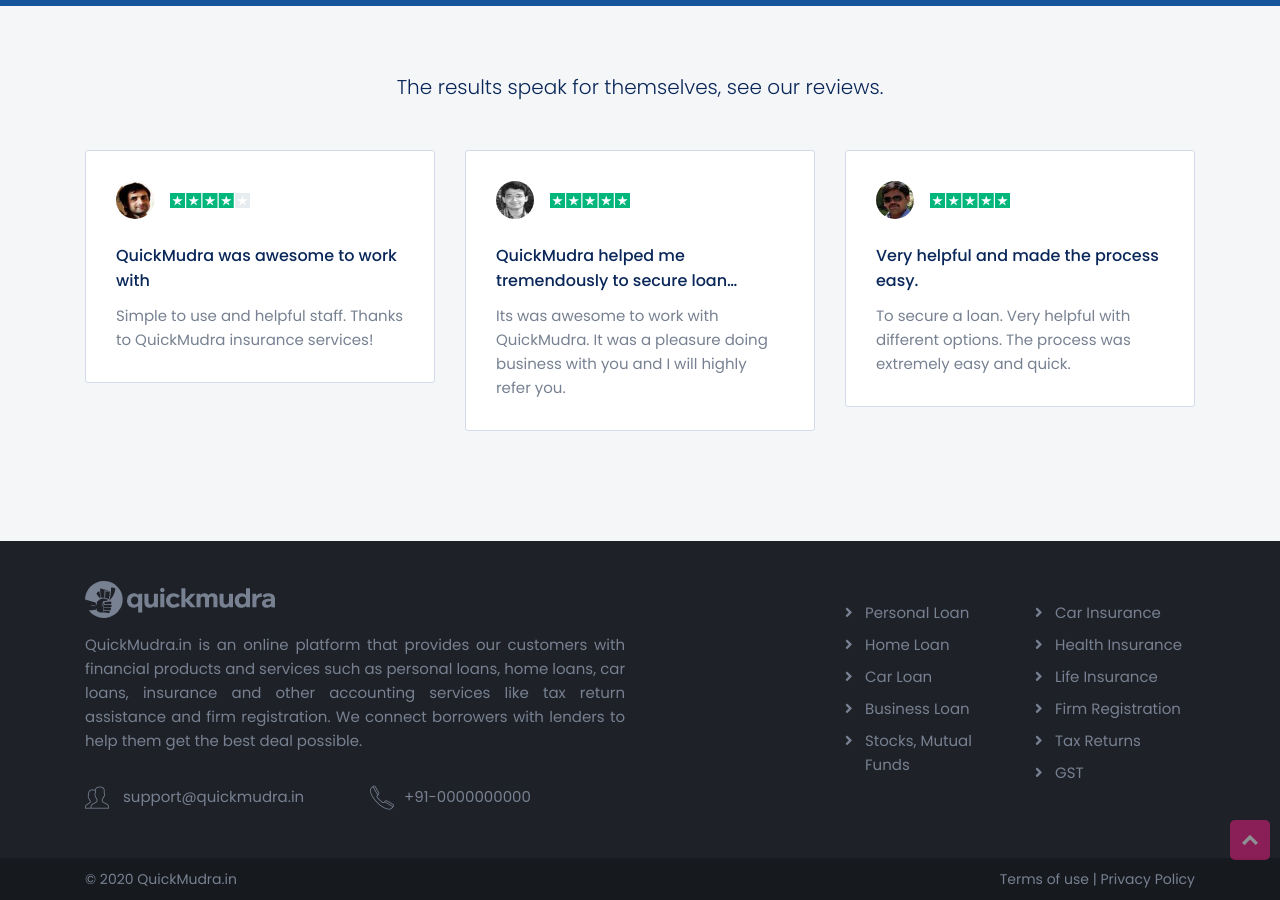
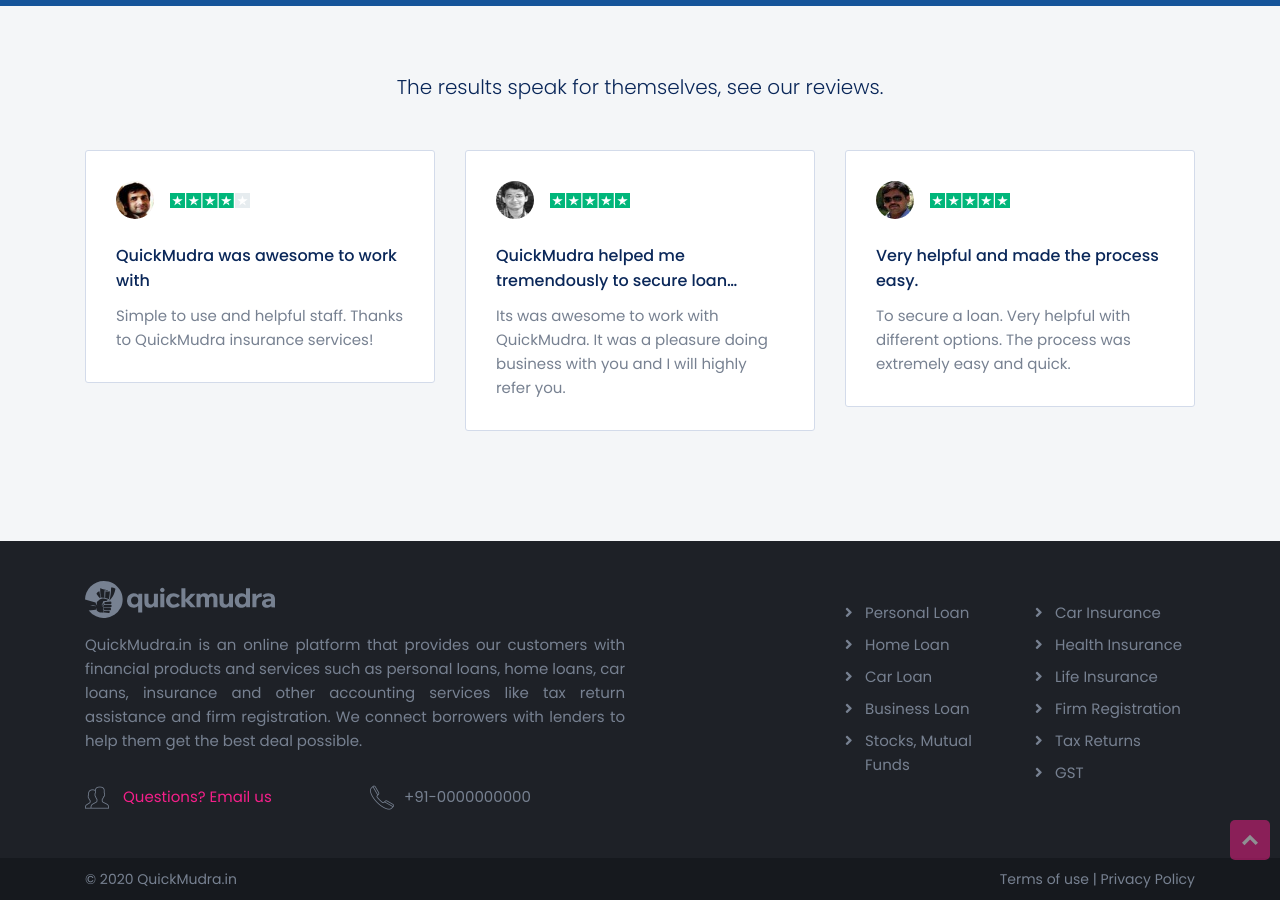
Before and after one commit to jaswinder-singh/creditme, a Jekyll site: the page built from index.html, in a window 1280 px wide and 900 px high, scrolled down 2780 px. Built offline with Jekyll 4.4.1, drawn with Linux system fonts in a browser that asks for light colours; nearby versions of some CDN libraries.

Commit message:
Update footer.html

```diff
--- a/_includes/footer.html
+++ b/_includes/footer.html
@@ -12,7 +12,7 @@
                             the best deal possible.</p>
                         <div class="row mb20">
                             <div class="col-xl-6 col-lg-6 col-md-6 col-sm-6 col-6 ">
-                                <p class="address-text"><span><i class="icon-users icon-1x "></i> </span>{{ site.email }}</p>
+                                <p class="address-text"><span><i class="icon-users icon-1x "></i> </span><a href="mailto:{{ site.email }}?subject={{ site.brand_name }}%20question">Questions? Email us</a></p>
                             </div>
                             <div class="col-xl-6 col-lg-6 col-md-6 col-sm-6 col-6 ">
                                 <p class="call-text "><span><i class="icon-phone-call icon-1x "></i></span>{{ site.phone }}</p>
```
